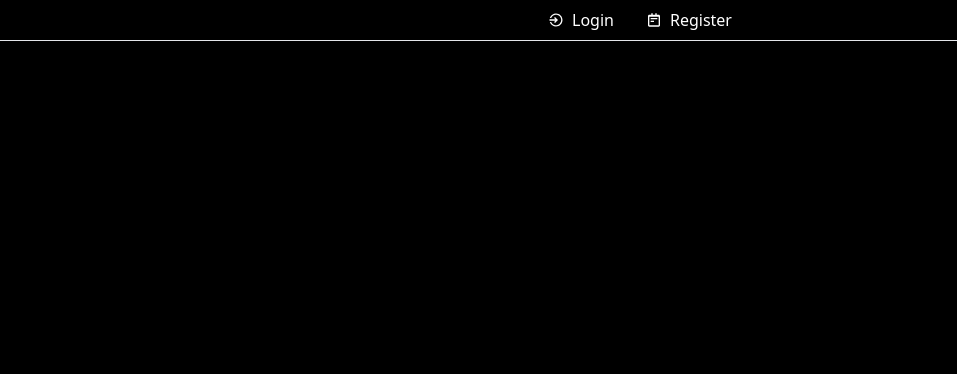
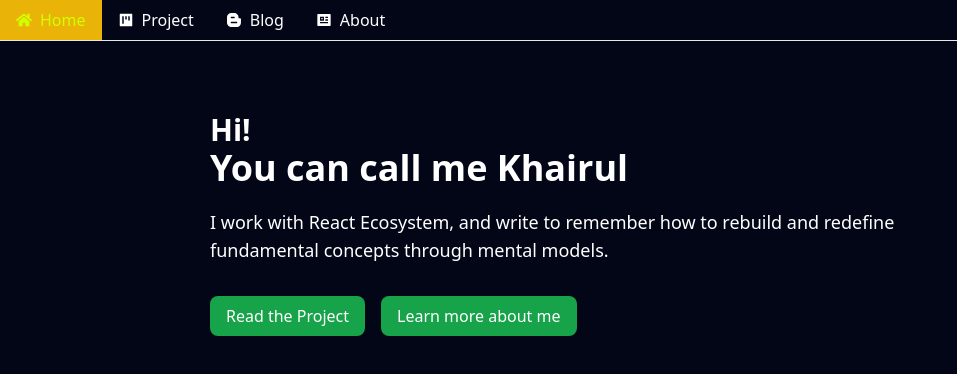
Before and after one commit to khairulhabibie/khairulhabibie.github.io, a React (Create React App) app: page / in a window 1280 px wide. Before the commit this address had no page. Shown: the top 374 px of the page, without its empty margins (0-957 px from the left). Built offline with nearby package versions, Linux system fonts and the light colour scheme.

Commit message:
delete ranah dan tree page

```diff
--- a/src/App.jsx
+++ b/src/App.jsx
@@ -7,12 +7,10 @@ import Navbar from './component/Navbar';
 import LoginPage from './pages/LoginPage';
 import RegisterPage from './pages/RegisterPage';
 import BlogPage from './pages/BlogPage';
-import RanahPage from './pages/RanahPage';
-import TreePage from './pages/TreePage';
 // import Footer from './component/Footer';
 
 function App() {
-  const [authed] = useState(false);
+  const [authed] = useState(true);
   const { pathname } = useLocation();
   useEffect(() => {
     if (pathname === '/') {
@@ -46,8 +44,6 @@ function App() {
           <Route path="/project" element={<ProjectPage />} />
           <Route path="/about" element={<AboutPage />} />
           <Route path="/blog" element={<BlogPage />} />
-          <Route path="/ranah" element={<RanahPage />} />
-          <Route path="/tree" element={<TreePage />} />
         </Routes>
       </div>
       {/* <Footer /> */}
--- a/src/component/Navbar.jsx
+++ b/src/component/Navbar.jsx
@@ -1,22 +1,20 @@
 import React from 'react';
-import { Link, useNavigate } from 'react-router-dom';
+import { Link } from 'react-router-dom';
 import { FaHome, FaBloggerB } from 'react-icons/fa';
 import { RiProfileFill } from 'react-icons/ri';
 import { AiFillProject } from 'react-icons/ai';
-import { IoMdLogIn, IoMdLogOut } from 'react-icons/io';
+import { IoMdLogIn } from 'react-icons/io';
 import { BiNotepad } from 'react-icons/bi';
-import { SiLinktree } from 'react-icons/si';
-import { TbBrandLinktree } from 'react-icons/tb';
 
 function Navbar({ pathname, authed }) {
-  const navigate = useNavigate();
+  // const navigate = useNavigate();
   const active = (data) => {
     return pathname === data ? 'nav-btn-active' : 'nav-btn';
   };
-  function logOutHandler() {
-    alert('The user has logged out successfully!');
-    navigate('/');
-  }
+  // function logOutHandler() {
+  //   alert('The user has logged out successfully!');
+  //   navigate('/');
+  // }
 
   if (authed === false) {
     return (
@@ -36,7 +34,7 @@ function Navbar({ pathname, authed }) {
   }
 
   return (
-    <nav className="fixed top-0 left-0 right-0 flex-wrap bg-black border-b md:justify-between md:flex">
+    <nav className="fixed top-0 left-0 right-0 flex-wrap border-b md:justify-between md:flex">
       <section className="static flex flex-col md:relative">
         <div className="flex flex-row flex-wrap">
           <Link to="/" className={active('/')}>
@@ -51,26 +49,18 @@ function Navbar({ pathname, authed }) {
             <FaBloggerB />
             <p>Blog</p>
           </Link>
-          <Link to="/ranah" className={active('/ranah')}>
-            <TbBrandLinktree />
-            <p>Ranah</p>
-          </Link>
-          <Link to="/tree" className={active('/tree')}>
-            <SiLinktree />
-            <p>Tree</p>
-          </Link>
           <Link to="/about" className={active('/about')}>
             <RiProfileFill />
             <p>About</p>
           </Link>
         </div>
       </section>
-      <section className="hidden md:flex">
+      {/* <section className="hidden md:flex">
         <button onClick={logOutHandler} className="nav-btn">
           <IoMdLogOut />
           <p>LogOut</p>
         </button>
-      </section>
+      </section> */}
     </nav>
   );
 }
--- a/src/pages/AboutPage.jsx
+++ b/src/pages/AboutPage.jsx
@@ -7,12 +7,12 @@ function AboutPage() {
   return (
     <>
       <section className="mb-5 text-2xl font-bold">
-        <h1 className="mb-1 text-3xl font-bold">ABOUT ME</h1>
+        <h1 className="mb-1 text-3xl font-bold">ABOUT</h1>
       </section>
       <div className="flex">
         <div>
           <div className="container">
-            <figure className="float-right hidden sm:block">
+            <figure className="hidden float-right sm:block">
               <img width="200px" src={img_url} alt="khairul-habibie.webp" />
             </figure>
             <article className="space-y-4 text-gray-300 md:text-justify">
@@ -40,17 +40,17 @@ function AboutPage() {
           <div className="space-y-4 my-7">
             <h1 className="text-2xl font-bold">Current Favorite Tech Stack</h1>
             <ul className="flex space-x-3 text-4xl ">
-              <li className="hover:text-blue-500 ">
+              <li className="hover:text-blue-500 hover:animate-pulse">
                 <FaReact />
               </li>
-              <li className="hover:text-yellow-500 hover:bg-white">
+              <li className="hover:text-yellow-500 hover:bg-white hover:animate-pulse">
                 <SiJavascript />
               </li>
               <li>
-                <SiTailwindcss className="hover:text-blue-400 " />
+                <SiTailwindcss className="hover:text-blue-400 hover:animate-pulse" />
               </li>
               <li>
-                <FaNodeJs className="hover:text-green-700 " />
+                <FaNodeJs className="hover:text-green-700 hover:animate-pulse" />
               </li>
             </ul>
           </div>
--- a/src/pages/HomePage.jsx
+++ b/src/pages/HomePage.jsx
@@ -5,9 +5,7 @@ function HomePage() {
     <div className="flex flex-col">
       <div className="mb-5 font-bold">
         <h2 className="text-xl md:text-3xl">Hi!</h2>
-        <h1 className="text-2xl md:text-4xl">
-          You can call me Khairul Habibie
-        </h1>
+        <h1 className="text-2xl md:text-4xl">You can call me Khairul</h1>
       </div>
       <p className="w-full text-lg md:w-5/6">
         I work with React Ecosystem, and write to remember how to rebuild and
@@ -16,12 +14,12 @@ function HomePage() {
       <ul className="flex flex-wrap gap-4 my-8">
         <li>
           <Link to="/project">
-            <p className="btn rounded-lg">Read the Project</p>
+            <p className="rounded-lg btn">Read the Project</p>
           </Link>
         </li>
         <li>
           <Link to="/about">
-            <p className="btn rounded-lg">Learn more about me</p>
+            <p className="rounded-lg btn">Learn more about me</p>
           </Link>
         </li>
       </ul>
--- a/src/pages/RanahPage.jsx
+++ /dev/null
@@ -1,12 +0,0 @@
-import React from 'react';
-
-function RanahPage() {
-  return (
-    <>
-      <h1 className="mb-1 text-3xl font-bold">RANAH</h1>
-      <p className="mb-4">This Page is Under Development !</p>
-    </>
-  );
-}
-
-export default RanahPage;
--- a/src/pages/TreePage.jsx
+++ /dev/null
@@ -1,12 +0,0 @@
-import React from 'react';
-
-function TreePage() {
-  return (
-    <>
-      <h1 className="mb-1 text-3xl font-bold">TREE</h1>
-      <p className="mb-4">This Page is Under Development !</p>
-    </>
-  );
-}
-
-export default TreePage;
--- a/src/styles/tailwind.css
+++ b/src/styles/tailwind.css
@@ -3,7 +3,7 @@
 @tailwind utilities;
 
 body {
-  @apply text-white bg-black;
+  @apply text-white bg-slate-950;
 }
 
 .form {
```
